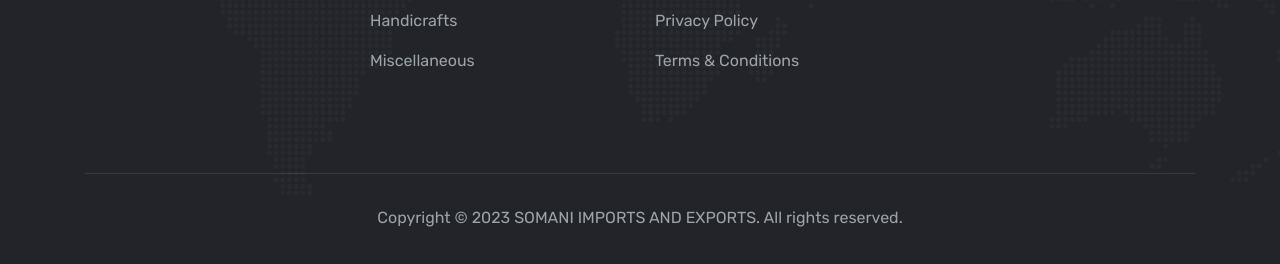
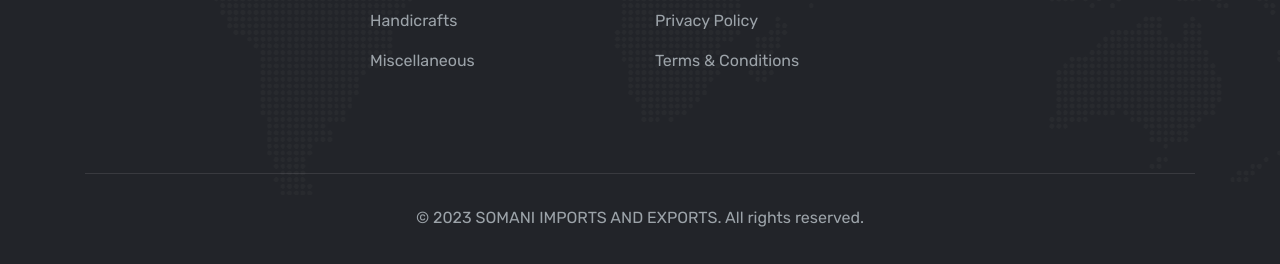
Before and after one commit to somaniimpex/somani.imports.exports, a plain HTML site: page index.html in a window 1280 px wide. Shown: the part 5107-5371 px from the top of the page. Drawn offline with nearby package versions, Linux system fonts and the light colour scheme; a script that the page names is missing.

Commit message:
Update index.html

```diff
--- a/index.html
+++ b/index.html
@@ -836,7 +836,7 @@
          <div class="copy-right">
             <div class="row">
                <div class="col">
-                  <span>Copyright © 2023 SOMANI IMPORTS AND EXPORTS. All rights reserved.</span>
+                  <span>© 2023 SOMANI IMPORTS AND EXPORTS. All rights reserved.</span>
                </div>
             </div>
          </div>
```
